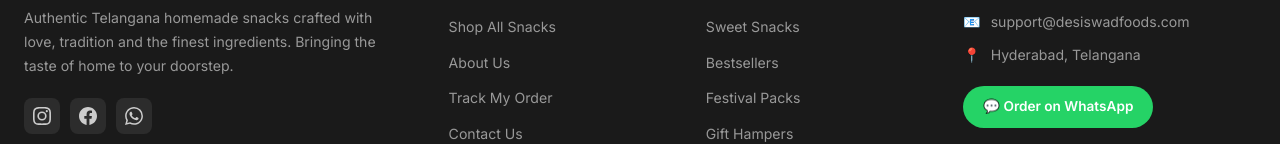
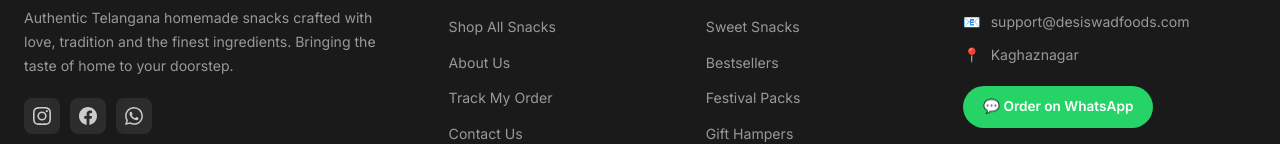
Before and after one commit to sameershaik22/Desiswaad-website, a Next.js app: page /shop in a window 1280 px wide. Shown: the part 2360-2504 px from the top of the page. Built offline with nearby package versions, Linux system fonts and the light colour scheme; a web font is replaced by a local one.

Commit message:
DesiSwad addition sdvj

```diff
--- a/components/Footer.tsx
+++ b/components/Footer.tsx
@@ -77,7 +77,7 @@ export default function Footer() {
               </li>
               <li>
                 <span>📍</span>
-                <span>Hyderabad, Telangana</span>
+                <span>Kaghaznagar</span>
               </li>
             </ul>
             <a
--- a/lib/products.ts
+++ b/lib/products.ts
@@ -30,7 +30,7 @@ export const PRODUCTS: Product[] = [
     images: ["/product_chekodi_front.jpeg", "/product_chekodi_back.jpeg"],
     rating: 4.8,
     reviews: 124,
-    prices: { "450g": 169, "700g": 249 } as Record<string, number>,
+    prices: { "450g": 1, "700g": 249 } as Record<string, number>,
     bestseller: true,
     spiceLevel: "Medium",
     shelfLife: "3 Months",
```
Also changed, not shown: 1 other file (tests, documents, lock files or other folders).
